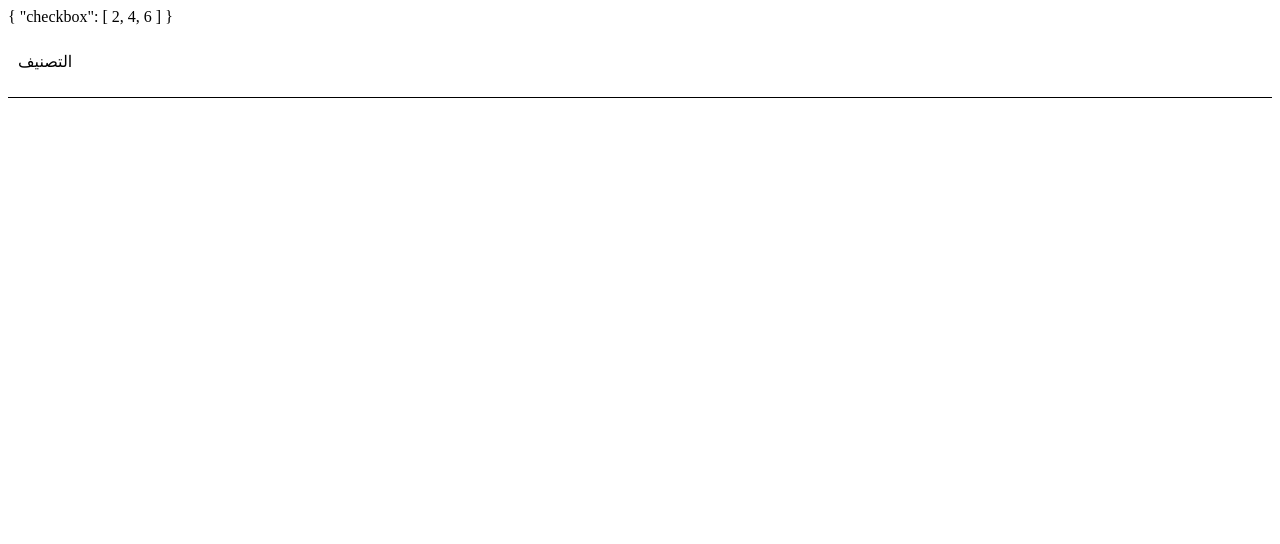
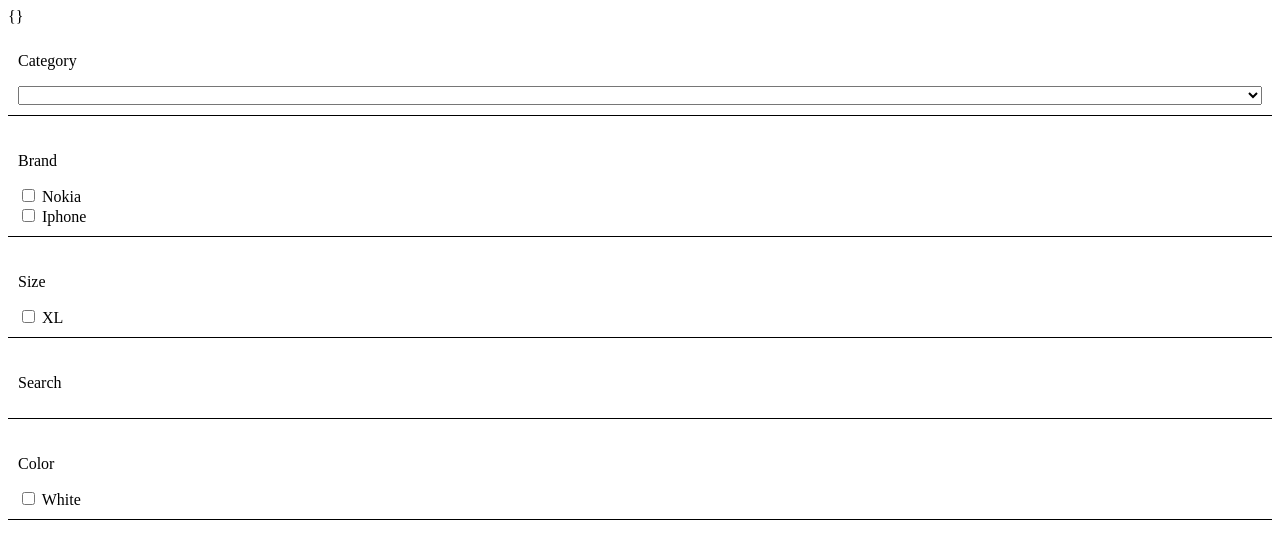
Before and after one commit to MostafaElGamal/vue-dynamic-filters, a Vue app: page / in a window 1280 px wide. Shown: the top 544 px of the page. Built offline with nearby package versions, Linux system fonts and the light colour scheme.

Commit message:
finish the select input

```diff
--- a/src/App.vue
+++ b/src/App.vue
@@ -4,6 +4,7 @@
     <vue-filter
       :filters="filters"
       :filterValue="testCheckbox"
+      selectValue="id"
       checkboxValue="id"
       v-model="testCheckbox"
     ></vue-filter>
@@ -22,9 +23,7 @@ export default {
     return {
       filters: filters,
       test: {},
-      testCheckbox: {
-        checkbox: [2, 4, 6],
-      },
+      testCheckbox: {},
     };
   },
 };
--- a/src/filters.js
+++ b/src/filters.js
@@ -1,74 +1,80 @@
 export default [
   {
-    title: "التصنيف",
+    title: "Category",
     filter_type: "select",
     display_type: 1,
     options: [
       {
         id: 2,
-        title: "موبايلات",
+        title: "Mobiles",
         level: 1,
         has_leafs: false,
         products_count: 3,
       },
       {
         id: 3,
-        title: "اجهزه كهربائيه",
+        title: "Cars",
         level: 1,
         has_leafs: false,
         products_count: 1,
       },
     ],
   },
+  {
+    title: "Brand",
+    filter_type: "checkbox",
+    display_type: 1,
+    options: [
+      {
+        id: 2,
+        title: "Nokia",
+        products_count: 1,
+      },
+      {
+        id: 4,
+        title: "Iphone",
+        products_count: 2,
+      },
+    ],
+  },
+  {
+    title: "Size",
+    filter_type: "checkbox",
+    display_type: 1,
+    options: [
+      {
+        id: 6,
+        title: "XL",
+        slug: "kybr",
+        products_count: 1,
+      },
+    ],
+  },
   // {
-  //   title: "الماركة",
-  //   filter_type: "checkbox",
+  //   title: "Price",
+  //   filter_type: "price",
   //   display_type: 1,
-  //   options: [
-  //     {
-  //       id: 2,
-  //       title: "شاومي",
-  //       products_count: 1,
-  //     },
-  //     {
-  //       id: 4,
-  //       title: "ايفون",
-  //       products_count: 2,
-  //     },
-  //   ],
+  //   min: "0.000000",
+  //   max: "9000.000000",
+  //   options: [],
   // },
-  // {
-  //   title: "المقاس",
-  //   filter_type: "checkbox",
-  //   display_type: 1,
-  //   options: [
-  //     {
-  //       id: 6,
-  //       title: "كيبر",
-  //       slug: "kybr",
-  //       products_count: 1,
-  //     },
-  //   ],
-  // },
-  //   {
-  //     title: "السعر",
-  //     filter_type: "price",
-  //     display_type: 1,
-  //     min: "0.000000",
-  //     max: "9000.000000",
-  //     options: [],
-  //   },
-  // {
-  //   title: "لون",
-  //   filter_type: "checkbox",
-  //   display_type: 1,
-  //   options: [
-  //     {
-  //       id: 7,
-  //       title: "ابيض",
-  //       slug: null,
-  //       products_count: 1,
-  //     },
-  //   ],
-  // },
+  {
+    title: "Search",
+    filter_type: "text",
+    display_type: 1,
+    options: [],
+  },
+  {
+    title: "Color",
+    filter_type: "checkbox",
+    display_type: 1,
+    options: [
+      {
+        id: 7,
+        title: "White",
+        slug: null,
+        products_count: 1,
+      },
+    ],
+  },
 ];
--- a/src/vue-filter/Inputs/checkbox.vue
+++ b/src/vue-filter/Inputs/checkbox.vue
@@ -13,7 +13,9 @@
         :value="checkbox[checkboxValue]"
         @change="checkboxChange"
         :checked="
-          filterValue[checkboxValueKey].includes(checkbox[checkboxValue])
+          filterValue[checkboxValueKey]
+            ? filterValue[checkboxValueKey].includes(checkbox[checkboxValue])
+            : false
         "
       />
       <input
@@ -23,7 +25,11 @@
         :id="`id_${_uid}${checkbox.id}`"
         :value="checkbox"
         @change="checkboxChange"
-        :checked="filterValue[checkboxValueKey].includes(checkbox)"
+        :checked="
+          filterValue[checkboxValueKey]
+            ? filterValue[checkboxValueKey].includes(checkbox)
+            : false
+        "
       />
       <label
         class="vue-filter__checkbox-label"
@@ -46,10 +52,6 @@ export default {
       type: Array,
       default: () => [],
     },
-    checkboxName: {
-      type: String,
-      default: "checkbox",
-    },
     checkboxLabelKey: {
       type: String,
       default: "title",
--- /dev/null
+++ b/src/vue-filter/Inputs/customSelect.vue
@@ -0,0 +1,59 @@
+<template>
+  <div class="vue-filter__select-holder">
+    <select
+      v-if="selectValue"
+      class="vue-filter__select-input"
+      v-model="filterValue[selectValueKey]"
+    >
+      <option
+        v-for="(option, i) in options"
+        :key="i"
+        :value="option[selectValue]"
+      >
+        {{ option[selectDisplayNameKey] }}
+      </option>
+    </select>
+    <select
+      v-else
+      class="vue-filter__select-input"
+      v-model="filterValue[selectValueKey]"
+    >
+      <option v-for="(option, i) in options" :key="i" :value="option">
+        {{ option[selectDisplayNameKey] }}
+      </option>
+    </select>
+  </div>
+</template>
+<script>
+export default {
+  name: "custom-select",
+  props: {
+    filterValue: {
+      type: Object,
+      default: () => ({}),
+    },
+    options: {
+      type: Array,
+      default: () => [],
+    },
+    selectDisplayNameKey: {
+      type: String,
+      default: "title",
+    },
+    selectValueKey: {
+      type: String,
+      default: "select",
+    },
+    selectValue: {
+      type: String,
+      default: "",
+    },
+  },
+};
+</script>
+<style scoped>
+.vue-filter__select-holder {
+  display: flex;
+  flex-direction: column;
+}
+</style>
--- a/src/vue-filter/filterInputs.vue
+++ b/src/vue-filter/filterInputs.vue
@@ -1,22 +1,32 @@
 <template>
   <div class="vue-filter__input-holder">
     <check-box
-      v-if="filterType == checkboxName"
+      v-if="filterType == checkboxCheckName"
       :options="options"
       :filterValue="filterValue"
-      :checkboxName="checkboxName"
+      :checkboxCheckName="checkboxCheckName"
       :checkboxValueKey="checkboxValueKey"
       :checkboxLabelKey="checkboxLabelKey"
       :checkboxValue="checkboxValue"
       @checkboxChangeToFilterInputs="checkboxChangedToIndex"
     ></check-box>
+    <custom-select
+      v-if="filterType == selectCheckName"
+      :options="options"
+      :filterValue="filterValue"
+      :selectValueKey="selectValueKey"
+      :selectValue="selectValue"
+      :selectDisplayNameKey="selectDisplayNameKey"
+    ></custom-select>
   </div>
 </template>
 <script>
 import checkBox from "./Inputs/checkbox";
+import customSelect from "./Inputs/customSelect";
 export default {
   name: "filter-inputs",
   props: {
+    // Data Api's
     filterValue: {
       type: Object,
       default: () => ({}),
@@ -29,7 +39,8 @@ export default {
       type: Array,
       default: () => [],
     },
-    checkboxName: {
+    // Checkbox Api's
+    checkboxCheckName: {
       type: String,
       default: "checkbox",
     },
@@ -45,9 +56,27 @@ export default {
       type: String,
       default: "",
     },
+    // Selecte Api's
+    selectCheckName: {
+      type: String,
+      default: "select",
+    },
+    selectValueKey: {
+      type: String,
+      default: "select",
+    },
+    selectDisplayNameKey: {
+      type: String,
+      default: "title",
+    },
+    selectValue: {
+      type: String,
+      default: "",
+    },
   },
   components: {
     checkBox,
+    customSelect,
   },
 
   methods: {
--- a/src/vue-filter/index.vue
+++ b/src/vue-filter/index.vue
@@ -12,10 +12,14 @@
         :filterValue="filterValue"
         :filterType="filter[filterTypeKey]"
         :options="filter[filterOptionsKey]"
-        :checkboxName="checkboxName"
+        :checkboxValue="checkboxValue"
         :checkboxValueKey="checkboxValueKey"
+        :checkboxCheckName="checkboxCheckName"
         :checkboxLabelKey="checkboxLabelKey"
-        :checkboxValue="checkboxValue"
+        :selectCheckName="selectCheckName"
+        :selectValue="selectValue"
+        :selectValueKey="selectValueKey"
+        :selectDisplayNameKey="selectDisplayNameKey"
         @checkboxChangedToVueFilter="sentCheckbox"
       ></filter-inputs>
     </div>
@@ -62,7 +66,7 @@ export default {
       default: true,
     },
     // Checkbox Api's
-    checkboxName: {
+    checkboxCheckName: {
       type: String,
       default: "checkbox",
     },
@@ -75,6 +79,23 @@ export default {
       default: "checkbox",
     },
     checkboxValue: {
+      type: String,
+      default: "",
+    },
+    // Select Api's
+    selectCheckName: {
+      type: String,
+      default: "select",
+    },
+    selectValueKey: {
+      type: String,
+      default: "select",
+    },
+    selectDisplayNameKey: {
+      type: String,
+      default: "title",
+    },
+    selectValue: {
       type: String,
       default: "",
     },
```
